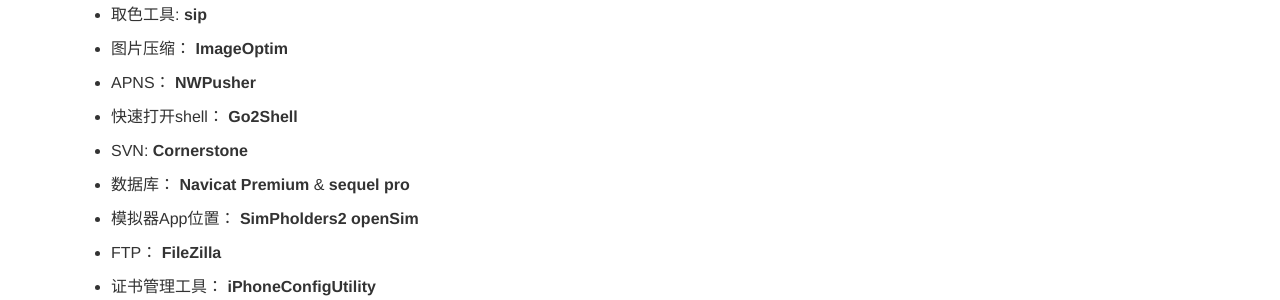
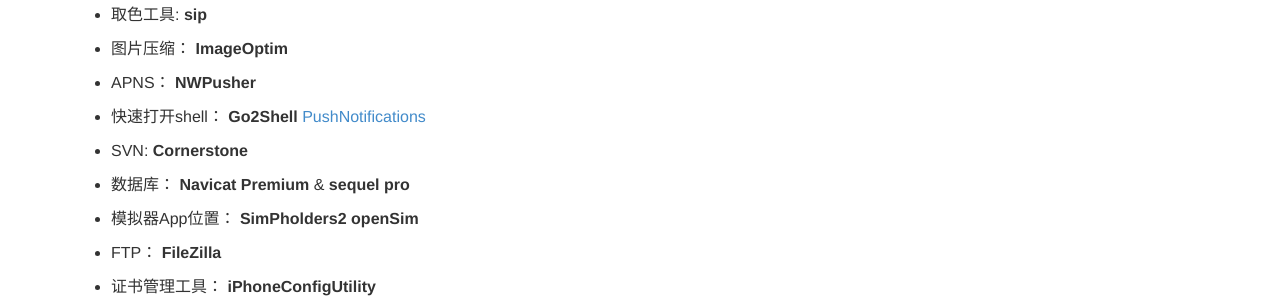
Before and after one commit to wigl/wigl.github.io, a Jekyll site: the page built from _posts/2016-05-01-soft.md, in a window 1280 px wide. Shown: the part 885-1185 px from the top of the page. Built offline with Jekyll 4.4.1, drawn with Linux system fonts in a browser that asks for light colours.

Commit message:
add note.

```diff
--- a/_posts/2016-05-01-soft.md
+++ b/_posts/2016-05-01-soft.md
@@ -55,7 +55,7 @@
 
 - APNS： **NWPusher**
 
-- 快速打开shell： **Go2Shell**
+- 快速打开shell： **Go2Shell** [PushNotifications](https://github.com/onmyway133/PushNotifications)
 
 - SVN: **Cornerstone**
 
```
Also changed, not shown: _posts/2016-05-20-some_command.md (line endings or trailing spaces).
